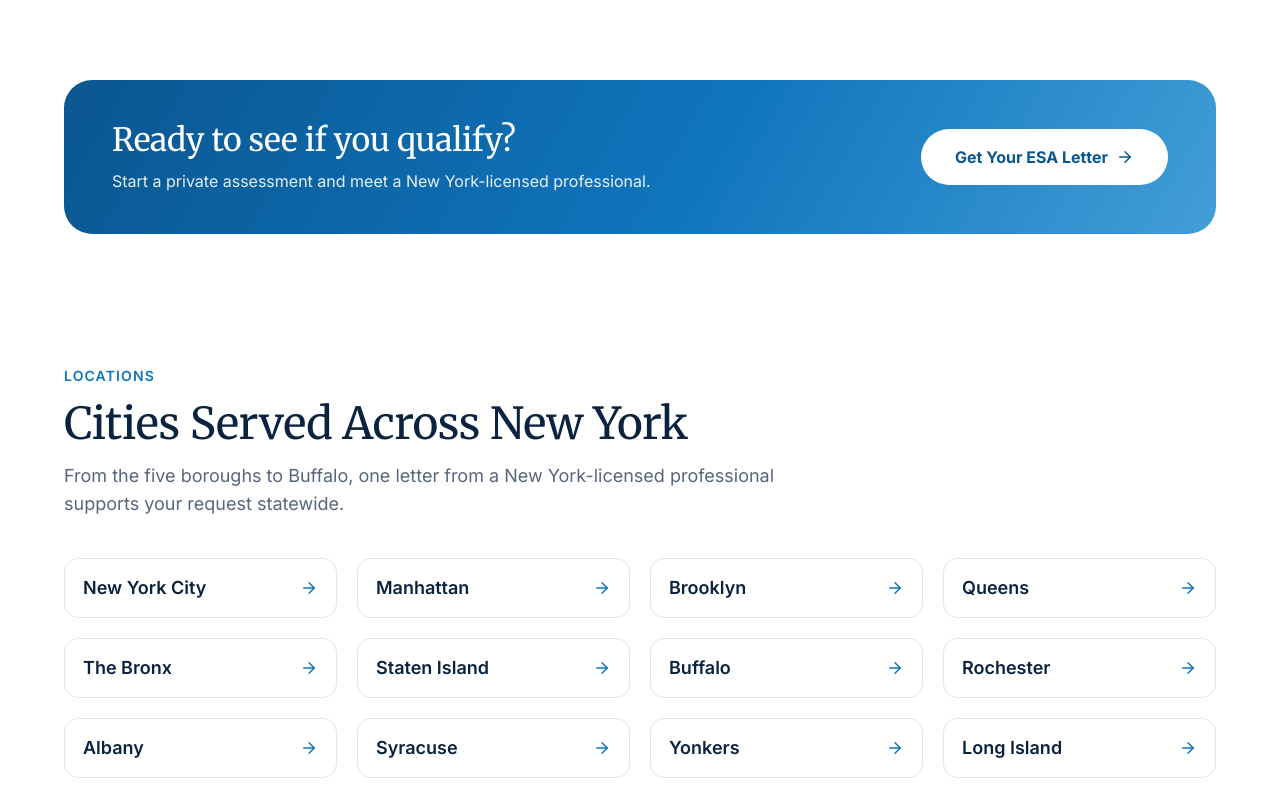
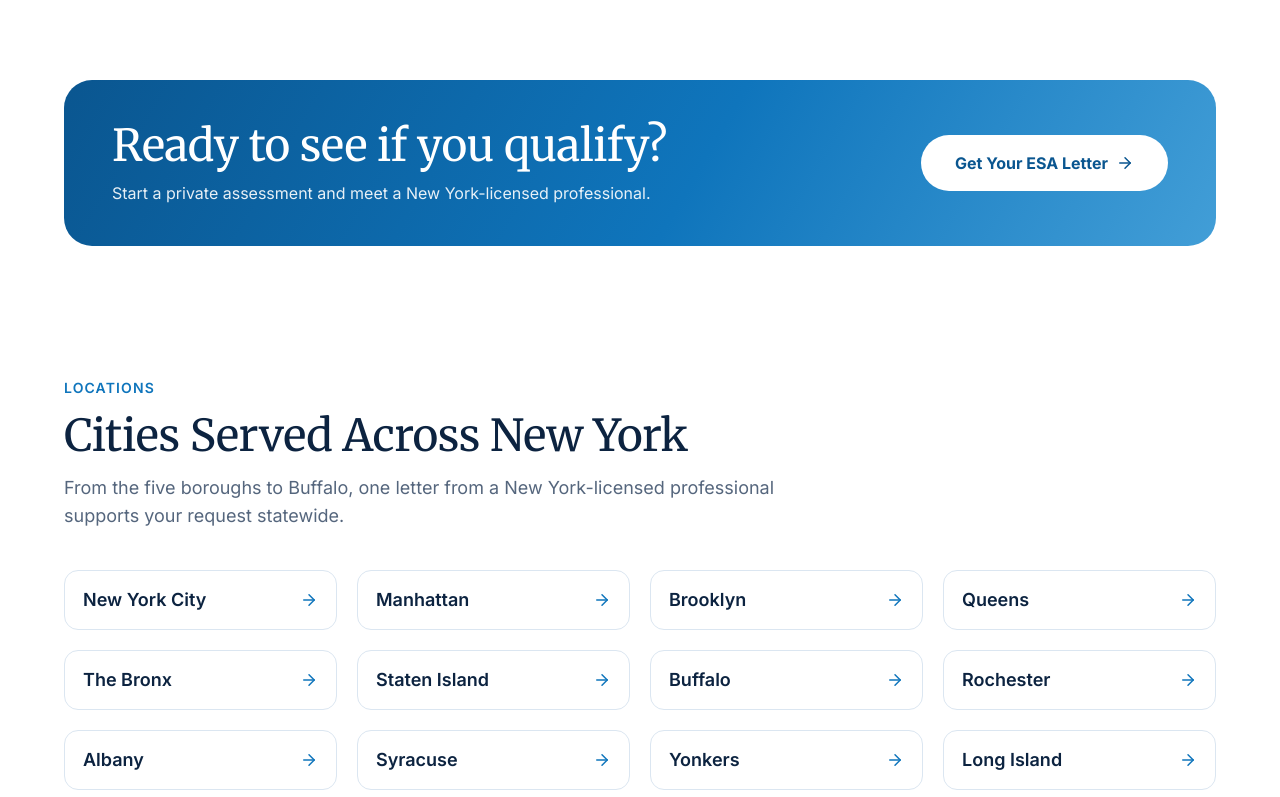
Before and after one commit to Aman-scripts/esaletternew-york, a Next.js app: page / in a window 1280 px wide. Shown: the part 5460-6257 px from the top of the page. Built offline with nearby package versions, Linux system fonts and the light colour scheme; no server answers.

Commit message:
fix(typography): remove component-level font-size override on cta-band__title
- Remove .cta-band__title.text-h2 custom font-size rules (26px / 32px) in globals.css
- Ensure cta-band heading strictly respects the global text-h2 typography system (44px desktop / 36px tablet / 32px mobile)

```diff
--- a/app/globals.css
+++ b/app/globals.css
@@ -1468,19 +1468,6 @@ img {
   margin: 0 0 8px;
 }
 
-.cta-band__title.text-h2 {
-  color: #fff !important;
-  font-size: 26px;
-  line-height: 34px;
-}
-
-@media (min-width: 768px) {
-  .cta-band__title.text-h2 {
-    font-size: 32px;
-    line-height: 40px;
-  }
-}
-
 .cta-band__text {
   color: rgba(255, 255, 255, 0.9);
   margin: 0;
```
